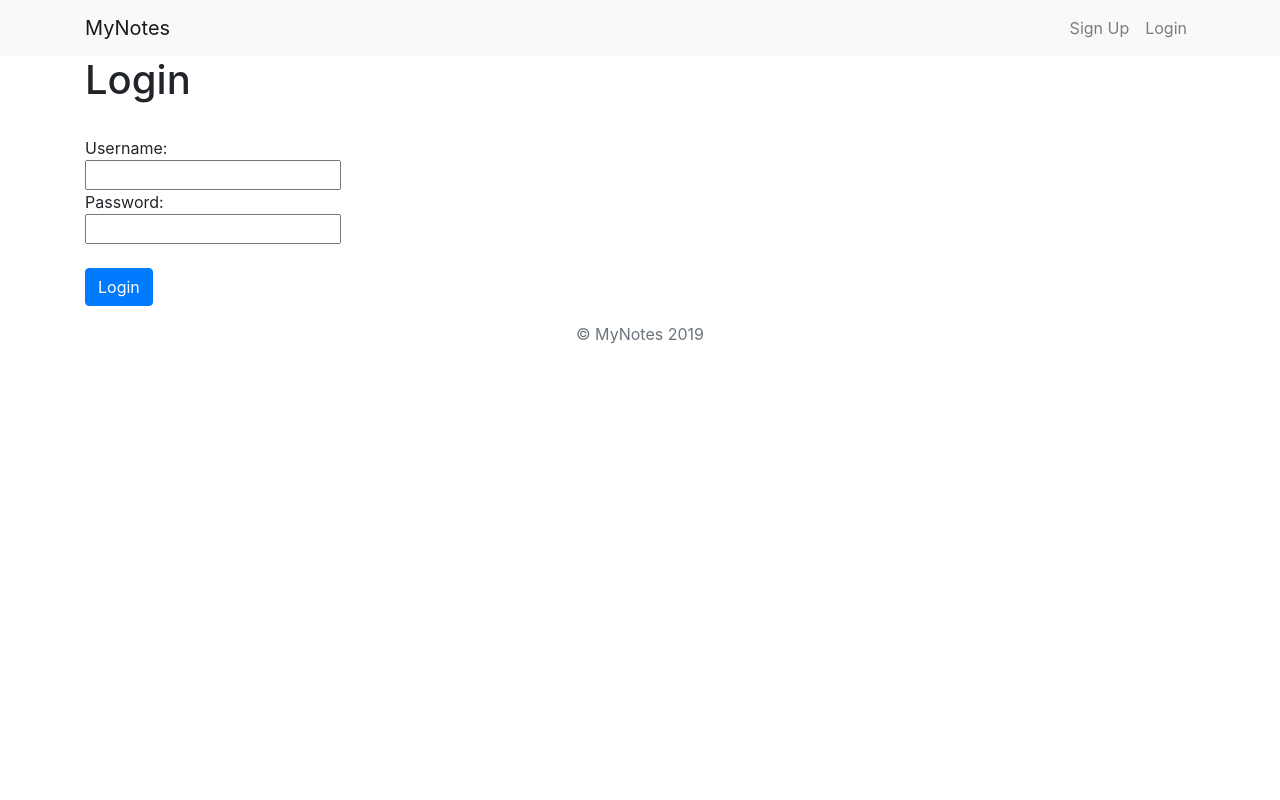
After one commit to Molusoj/my-notes, a Django app: page /accounts/login in a window 1280 px wide. The commit adds this page. Run offline with Django 3.2, Linux system fonts and the light colour scheme; some libraries are stand-ins or nearby versions.

Commit message:
Basic Signup and Login Done

```diff
--- /dev/null
+++ b/accounts/templates/accounts/login.html
@@ -0,0 +1,27 @@
+{% extends "base.html" %}
+
+{% block content %}
+
+	<div class="container">
+	{% if error %}
+		{{error}}
+		<br>
+		<br>
+	{% endif %}
+	<h1>Login</h1>
+	<form action="{% url 'login' %}" method="POST">
+	{%	csrf_token %}
+		<br>
+		Username:
+		<br>
+		<input type="text" name="username">
+		<br>
+		Password:
+		<br>
+		<input type="password" name="password">
+		<br>
+		<br>
+		<input type="submit" value="Login" class="btn btn-primary">
+	</form>
+</div>
+{% endblock content %}
--- /dev/null
+++ b/accounts/urls.py
@@ -0,0 +1,10 @@
+from django.urls import path, include
+from . import views
+
+urlpatterns = [
+
+    path('signup', views.signup, name='signup'),
+    path('login', views.login, name='login'),
+    path('logout', views.logout, name='logout'),
+
+]
--- a/accounts/views.py
+++ b/accounts/views.py
@@ -1,3 +1,38 @@
-from django.shortcuts import render
+from django.shortcuts import render, redirect
+from django.contrib.auth.models import User
+from django.contrib import auth
+# Create your views here.
 
-# Create your views here.
+
+def signup(request):
+    if request.method == "POST":
+        # User has info and wants account now
+        if request.POST['password1'] == request.POST['password2']:
+            try:
+                user = User.objects.get(username=request.POST['username'])
+                return render(request, 'accounts/signup.html', {'error': 'Username Already Exist'})
+            except User.DoesNotExist:
+                user = User.objects.create_user(request.POST['username'], password=request.POST['password1'])
+                auth.login(request, user)
+                return redirect('home')
+        else:
+            return render(request, 'accounts/signup.html', {'error': 'Passwords Does Not Match'})
+    else:
+        # User Wants info
+        return render(request, 'accounts/signup.html')
+
+
+def login(request):
+    if request.method == "POST":
+        user = auth.authenticate(username=request.POST['username'], password=request.POST['password'])
+        if user is not None:
+            auth.login(request, user)
+            return redirect('home')
+        else:
+            return render(request, 'accounts/login.html', {'error': 'Username or Password is  incorrect.'})
+    else:
+        return render(request, 'accounts/login.html')
+
+
+def logout(request):
+    return render(request, 'accounts/signup.html')
--- a/mynotes/settings.py
+++ b/mynotes/settings.py
@@ -56,7 +56,7 @@ ROOT_URLCONF = 'mynotes.urls'
 TEMPLATES = [
     {
         'BACKEND': 'django.template.backends.django.DjangoTemplates',
-        'DIRS': [],
+        'DIRS': ['mynotes/templates'],
         'APP_DIRS': True,
         'OPTIONS': {
             'context_processors': [
--- a/mynotes/static/css/cover.css
+++ b/mynotes/static/css/cover.css
@@ -1,3 +1,4 @@
+
 /*
  * Globals
  */
@@ -29,7 +30,7 @@ body {
   height: 100%;
   /*background-color: #333;*/
 
-  background-image: url('1.jpg');
+  background-image: url('../img/1.jpg');
   background-size: cover;
 }
 
--- /dev/null
+++ b/mynotes/templates/base.html
@@ -0,0 +1,46 @@
+{% load static %}
+<html>
+<head>
+<title>Michael Olusoji</title>
+	<link
+	rel="stylesheet"
+	href="{% static 'css/bootstrap.css'%}"
+	/>
+</head>
+<body>
+	<header>
+		<nav class="navbar navbar-expand-lg navbar-light bg-light">
+			<div class="container">
+			<a class="navbar-brand" href="{% url 'home' %}">MyNotes</a>
+			<button class="navbar-toggler" type="button" data-toggle="collapse" data-target="#navbarNavAltMarkup" aria-controls="navbarNavAltMarkup" aria-expanded="false" aria-label="Toggle navigation">
+				<span class="navbar-toggler-icon"></span>
+			</button>
+			<div class="collapse navbar-collapse" id="navbarNavAltMarkup">
+				<div class="navbar-nav ml-auto">
+					<a class="nav-item nav-link " href="#">Sign Up</a>
+					<a class="nav-item nav-link " href="#">Login</a>
+				</div>
+			</div>
+		</div>
+		</nav>
+	</header>
+
+	<div role="container">
+		{% block content %}
+
+		{% endblock content %}
+
+	</div>
+
+	<footer class="text-muted">
+		<div class="container text-center">
+			<p class="">&copy; MyNotes {% now "Y" %}</p>
+		</div>
+	</footer>
+	<script src="{% static 'js/jquery-3.3.1.js' %}" type="text/javascript"></script>
+	<script src="{% static 'js/popper.min.js' %}" type="text/javascript"></script>
+	<script src="{% static 'js/bootstrap.js' %}" type="text/javascript"></script>
+
+
+</body>
+</html>
--- a/mynotes/urls.py
+++ b/mynotes/urls.py
@@ -14,10 +14,11 @@ Including another URLconf
     2. Add a URL to urlpatterns:  path('blog/', include('blog.urls'))
 """
 from django.contrib import admin
-from django.urls import path
+from django.urls import path, include
 from notes import views
 
 urlpatterns = [
     path('admin/', admin.site.urls),
-    path('', views.home, name='home')
+    path('', views.home, name='home'),
+    path('accounts/', include('accounts.urls'))
 ]
--- a/notes/views.py
+++ b/notes/views.py
@@ -5,3 +5,7 @@ from django.shortcuts import render
 
 def home(request):
     return render(request, 'notes/home.html')
+
+
+def cover(request):
+    return render(request, 'notes/cover.html')
```
Also changed, not shown: accounts/templates/accounts/signup.html (added, +31 -0 lines), notes/templates/notes/cover.html (added, +41 -0 lines), notes/templates/notes/home.html (+6 -1 lines).
